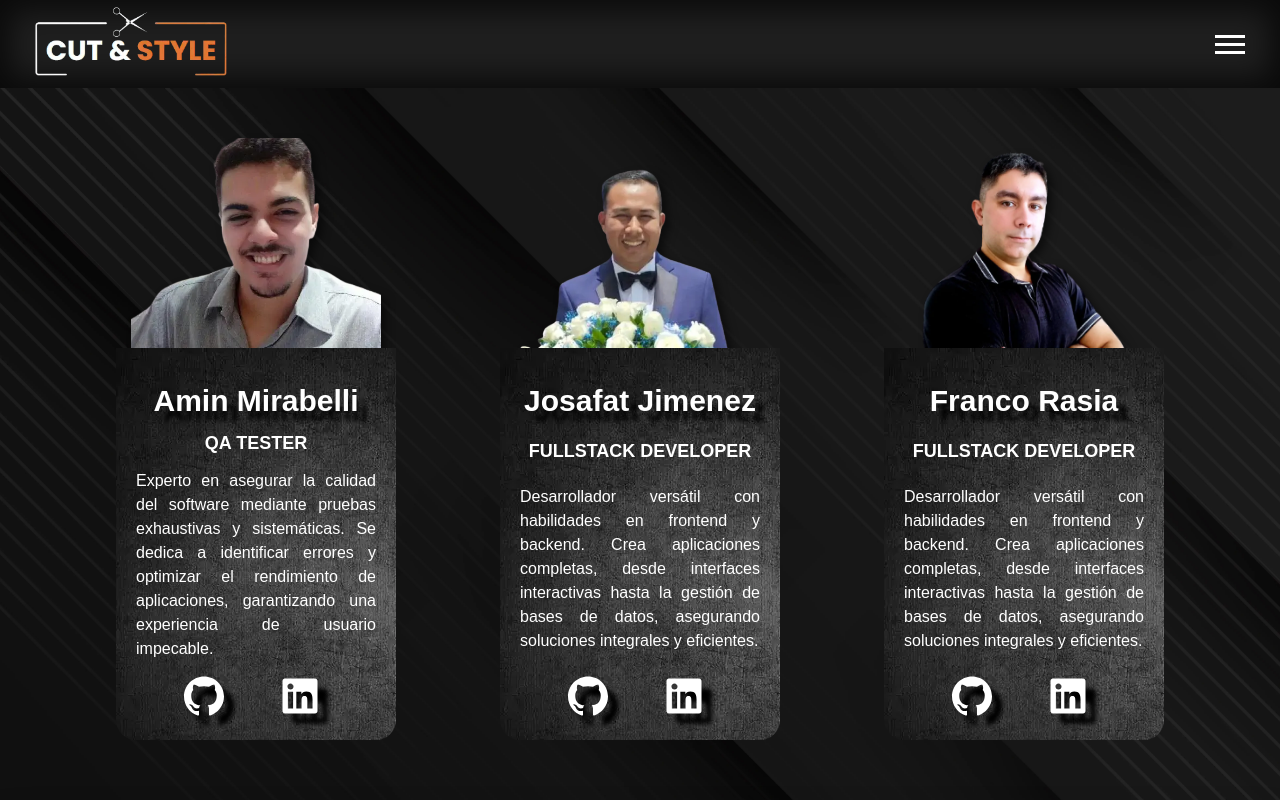
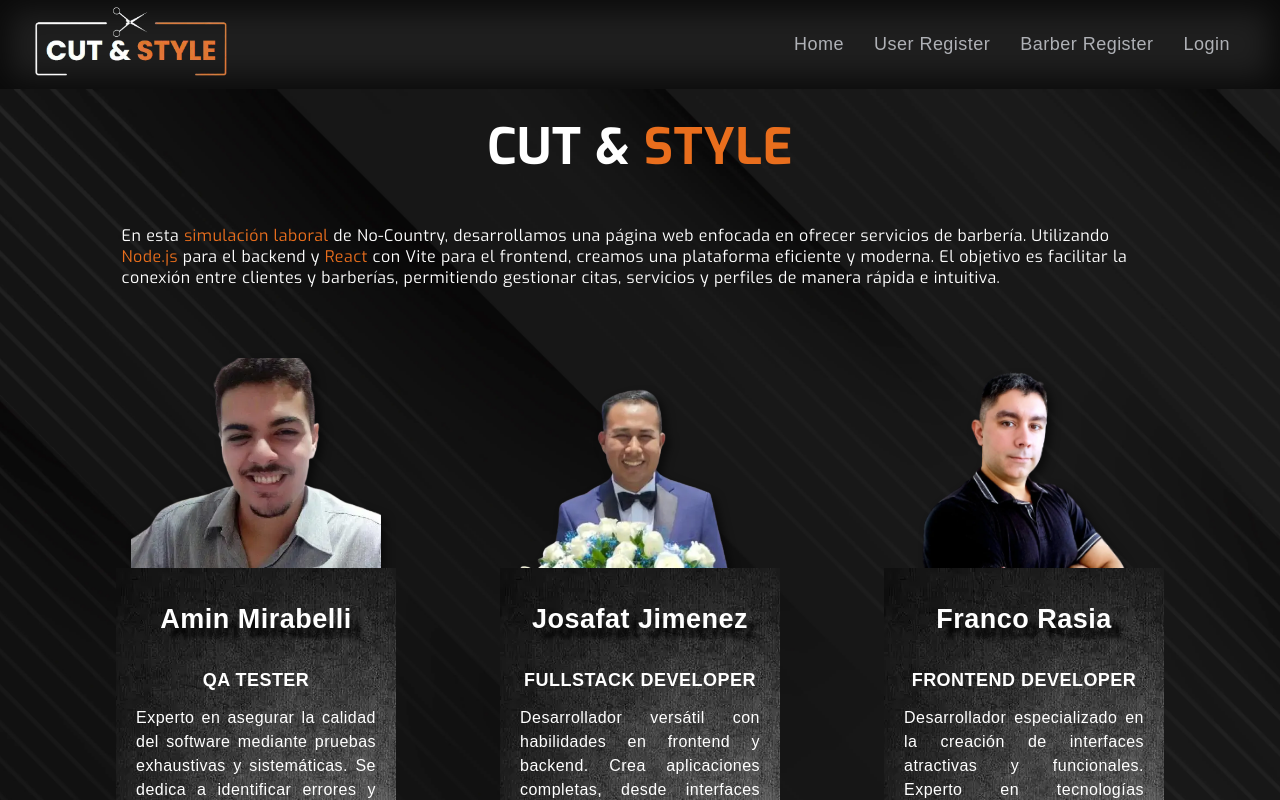
Before and after one commit to FraNkoRasia/CUT-STYLE, a React (Vite) app in the folder frontend/: page /about in a window 1280 px wide. Shown: the top 800 px of the page. Built offline with nearby package versions, Linux system fonts and the light colour scheme.

Commit message:
creo modal en la vista BarberShop

```diff
--- a/frontend/src/Components/About/About.css
+++ b/frontend/src/Components/About/About.css
@@ -16,21 +16,40 @@
     justify-content: center;
     flex-wrap: wrap;
     align-items: stretch;
-    /* Esto asegura que todas las cartas tengan la misma altura */
+      width: 90%;
+    margin: 0 auto 5rem;
+}
+
+.card-container h1 {
     width: 90%;
-    margin: 0 auto 5rem;
+    text-align: center;
+    margin: 25px 0;
+    font-size: 40px;
+    font-weight: 700;
+    font-family: 'Exo', sans-serif;
+    color: white;
+
+}
+
+.card-container h2 {
+    width: 90%;
+    margin: 20px auto;
+    color: white;
+    font-size: 14px;
+}
+
+.card-container span {
+    color: #E96E1D;
 }
 
 .card {
     display: flex;
     flex-direction: column;
     justify-content: space-between;
-    /* Distribuye el contenido entre la parte superior y la inferior */
     width: 290px;
     margin: 10px;
     transition: all 300ms;
     flex-grow: 1;
-    /* Permite que las tarjetas se estiren al mismo tamaño */
 }
 
 .card .cover {
@@ -76,8 +95,7 @@
     display: flex;
     flex-direction: column;
     justify-content: space-between;
-    /* Asegura que los íconos estén abajo */
-    flex-grow: 1;
+     flex-grow: 1;
     max-width: 280px;
     margin: auto;
     font-family: "Monserrat", sans-serif;
@@ -89,7 +107,6 @@
     justify-content: center;
     gap: 3rem;
     margin-top: auto;
-    /* Asegura que el contenedor de íconos esté al final */
     margin: 15px 0 0;
 }
 
@@ -97,7 +114,7 @@
     margin-top: 1rem;
     font-weight: bold;
     text-align: center;
-    font-size: 30px;
+    font-size: 27px;
     filter: drop-shadow(10px 10px 2px rgb(0, 0, 0));
     transition: transform 0.4s ease;
 }
@@ -109,10 +126,8 @@
 .card .description .desc {
     font-size: 13px;
     line-height: 1.5;
-    /* Mejora la distribución del texto */
-    text-align: justify;
-    /* Ajusta el texto a ambos lados del contenedor */
-}
+     text-align: justify;
+   }
 
 .roldev {
     text-align: center;
@@ -140,4 +155,11 @@
     .card .description .desc {
         font-size: 16px;
     }
+
+    .card-container h1 {
+        font-size: 50px;
+    }
+    .card-container h2 {
+        font-size: 16px;
+    }
 }
--- a/frontend/src/Components/About/About.jsx
+++ b/frontend/src/Components/About/About.jsx
@@ -10,6 +10,14 @@ export default function About() {
     return (
         <div className="about-container">
             <div className='card-container'>
+                <h1>CUT & <span>STYLE</span></h1>
+                <h2>
+                    En esta <span>simulación laboral</span>  de No-Country, desarrollamos una página
+                    web enfocada en ofrecer servicios de barbería. Utilizando <span>Node.js </span>
+                    para el backend y <span>React</span> con Vite para el frontend, creamos una
+                    plataforma eficiente y moderna. El objetivo es facilitar la conexión
+                    entre clientes y barberías, permitiendo gestionar citas, servicios
+                    y perfiles de manera rápida e intuitiva.</h2>
                 {/* Card 1 */}
                 <div className="card">
                     <div className="cover">
@@ -61,12 +69,12 @@ export default function About() {
                     </div>
                     <div className="description">
                         <h2>Franco Rasia</h2>
-                        <p className='roldev'>FULLSTACK DEVELOPER</p>
+                        <p className='roldev'>FRONTEND DEVELOPER</p>
                         <p className='desc'>
-                            Desarrollador versátil con habilidades en frontend y backend.
-                            Crea aplicaciones completas, desde interfaces interactivas
-                            hasta la gestión de bases de datos, asegurando soluciones
-                            integrales y eficientes.</p>
+                            Desarrollador especializado en la creación de interfaces
+                            atractivas y funcionales. Experto en tecnologías modernas
+                            como React y CSS, enfocado en ofrecer experiencias de usuario
+                            intuitivas y eficientes.</p>
                         <div>
                             <a className='iconogithub' href="https://github.com/FraNkoRasia?tab=repositories"><ImGithub size={40} /></a>
                             <a className='iconolinkedin' href="https://www.linkedin.com/in/francorasia/"><FaLinkedin size={40} /></a>
--- a/frontend/src/Components/BarberShop/BarberShop.css
+++ b/frontend/src/Components/BarberShop/BarberShop.css
@@ -98,6 +98,91 @@
     max-width: 220px;
 }
 
+/* MODAL */
+.modal-over {
+    position: fixed;
+    top: 0;
+    left: 0;
+    width: 100vw;
+    height: 100vh;
+    background: rgba(0, 0, 0, 0.7);
+    display: flex;
+    justify-content: center;
+    align-items: center;
+    z-index: 1000;
+}
+
+.modal {
+    background: #0D0D0D;
+    color: #fff;
+    padding: 2rem;
+    border-radius: 8px;
+    box-shadow: 0 4px 80px rgba(222, 104, 1, 0.3);
+    width: 90%;
+    max-width: 600px;
+    position: relative;
+}
+
+.close-modal {
+    position: absolute;
+    top: 10px;
+    right: 10px;
+    background: none;
+    border: none;
+    font-size: 1.5rem;
+    color: #fff;
+    cursor: pointer;
+}
+
+.modal h2 {
+    text-align: center;
+    margin-bottom: 1.5rem;
+    font-family: "Exo", sans-serif;
+    font-weight: 700;
+    font-size: clamp(20px, 3.493vw, 25px);
+}
+
+.modalForm-row input,
+select {
+    margin-bottom: 1rem;
+}
+
+.modalForm-row label {
+    color: #bbb;
+    margin-bottom: 0.5rem;
+}
+
+
+.modalForm-row input,
+.modalForm-row select {
+    background-color: #333;
+    border: none;
+    padding: 0.5rem;
+    color: #fff;
+    margin-top: 0.5rem;
+    width: 100%;
+}
+
+.modalForm-row input:focus,
+.modalForm-row select:focus {
+    outline: none;
+    border: 1px solid #ffa500;
+}
+
+@media (min-width: 500px) {
+    .modalForm-row {
+        display: flex;
+        justify-content: space-between;
+        gap: 1rem;
+    }
+
+    .modalForm-row label {
+        flex: 1;
+        display: flex;
+        flex-direction: column;
+        color: #bbb;
+    }
+}
 
 @media (min-width: 1024px) {
     .barbershop-container section {
@@ -118,4 +203,16 @@
         margin-bottom: clamp(32px, 3.33vw, 90px);
         font-size: clamp(27px, 3.225vw, 36px);
     }
+
+    .modalForm-container h2 {
+        font-size: clamp(24px, 3.493vw, 28px);
+    }
+
+
 }
+
+@media (min-width: 1200px) {
+    .modalForm-container h2 {
+        font-size: clamp(27px, 3.225vw, 36px);
+    }
+}
--- a/frontend/src/Components/BarberShop/BarberShop.jsx
+++ b/frontend/src/Components/BarberShop/BarberShop.jsx
@@ -1,4 +1,4 @@
-import React from 'react'
+import React, { useState } from 'react';
 import '../BarberShop/BarberShop.css'
 import Boton from '../Boton/Boton'
 import estilo1 from '/estilo1.webp'
@@ -7,8 +7,71 @@ import estilo3 from '/estilo3.webp'
 import estilo4 from '/estilo4.webp'
 
 export default function BarberShop() {
+    const [showModal, setShowModal] = useState(false);
+
+    const openModal = () => {
+        setShowModal(true);
+    };
+
+    const closeModal = () => {
+        setShowModal(false);
+    };
+
     return (
         <main className='barbershop-container'>
+            {showModal && (
+                <div className="modal-over">
+                    <div className="modal ">
+                        <button className="close-modal" onClick={closeModal}>✖</button> {/* Botón de cierre */}
+                        <h2>APPOINTMENT FORM</h2>
+                        <form>
+                            <div className="modalForm-row">
+                                <label>
+                                    Your Name
+                                    <input type="text" name="name" placeholder='Enter your name' required />
+                                </label>
+                                <label>
+                                    Email
+                                    <input type="email" name="email" placeholder='Enter your email' required />
+                                </label>
+                            </div>
+                            <div className="modalForm-row">
+                                <label>
+                                    Phone Number
+                                    <input type="tel" name="phone" placeholder='Enter your Phone' required />
+                                </label>
+                                <label>
+                                    Date
+                                    <input type="date" name="appointmentDate" required />
+                                </label>
+                            </div>
+                            <div className="modalForm-row">
+                                <label>
+                                    Select Service
+                                    <select name="service" required>
+                                        <option value="hairstyling">Hair Styling</option>
+                                        <option value="haircut">Hair Cut</option>
+                                        <option value="beardtrim">Beard Trim</option>
+                                        <option value="hairwash">Hair Wash</option>
+                                    </select>
+                                </label>
+                                <label>
+                                    Select Barber
+                                    <select name="barber" required>
+                                        <option value="barber1">Barber 1</option>
+                                        <option value="barber2">Barber 2</option>
+                                        <option value="barber3">Barber 3</option>
+                                    </select>
+                                </label>
+                            </div>
+                            <div className="modal-buttons">
+                                <button type="submit" className="boton custom-class">Book Appointment</button>
+                            </div>
+                        </form>
+                    </div>
+                </div>
+            )}
+
             <div className="banner-container">
                 <img className="bannerPeluqueria" src="" alt="" />
                 <h1 className="servicesTitle">SERVICES</h1>
@@ -35,7 +98,7 @@ export default function BarberShop() {
                                 <li>Trendy and Versatile</li>
                                 <li>Finishing Touches</li>
                             </ul>
-                            <Boton texto="Book Appointment" className="boton custom-class" />
+                            <Boton texto="Book Appointment" className="boton custom-class" onClick={openModal} />
 
                         </div>
                     </div>
@@ -58,7 +121,7 @@ export default function BarberShop() {
                                 <li>Clean and Precise</li>
                                 <li>Refresh and Transform</li>
                             </ul>
-                            <Boton texto="Book Appointment" className="boton custom-class" />
+                            <Boton texto="Book Appointment" className="boton custom-class" onClick={openModal} />
                         </div>
                     </div>
 
@@ -80,7 +143,7 @@ export default function BarberShop() {
                                 <li>Grooming and Maintenance</li>
                                 <li>Personalized Advice</li>
                             </ul>
-                            <Boton texto="Book Appointment" className="boton custom-class" />
+                            <Boton texto="Book Appointment" className="boton custom-class" onClick={openModal} />
                         </div>
                     </div>
 
@@ -101,7 +164,7 @@ export default function BarberShop() {
                                 <li>Relaxation and Rejuvenation</li>
                                 <li>Healthy Hair Care</li>
                             </ul>
-                            <Boton texto="Book Appointment" className="boton custom-class" />
+                            <Boton texto="Book Appointment" className="boton custom-class" onClick={openModal} />
                         </div>
                     </div>
                 </div>
--- a/frontend/src/Components/Header/Header.css
+++ b/frontend/src/Components/Header/Header.css
@@ -144,6 +144,25 @@ nav {
     .logo img {
         width: 180px;
     }
+      .hamburguesita {
+        display: none;
+    }
+
+    .ul {
+        display: flex;
+        opacity: 1;
+        position: static;
+        background: none;
+        width: auto;
+        box-shadow: none;
+        padding: 0;
+        margin: auto 0;
+    }
+
+    .ul li {
+        margin: 0 15px;
+        font-size: 18px;
+    }
 }
 
 @media (min-width: 1024px) {
--- a/frontend/src/Components/Home/Home.css
+++ b/frontend/src/Components/Home/Home.css
@@ -190,6 +190,10 @@
     .parrafo .contenido .parrafo3 {
         font-size: clamp(90px, 7.135vw, 180px);
     }
+
+    .leaflet-map {
+        width: 80%;
+    }
 }
 
 @media (min-width: 1024px) {
@@ -200,11 +204,17 @@
     .parrafo .contenido .parrafo4 {
         font-size: 17px;
     }
+    .leaflet-map {
+        width: 70%;
+    }
 }
 
 @media (min-width: 1280px) {
     .parrafo .contenido .parrafo2 {
         font-size: clamp(48px, 5.273vw, 64px);
+    }
+    .leaflet-map {
+        width: 60%;
     }
 }
 
--- a/frontend/src/Components/Home/Home.jsx
+++ b/frontend/src/Components/Home/Home.jsx
@@ -6,10 +6,8 @@ import { useNavigate } from 'react-router-dom';
 import 'leaflet/dist/leaflet.css';
 import '../Home/Home.css';
 
-// Establece el elemento de la aplicación para el modal
 Modal.setAppElement('#root');
 
-// Configuración del icono para evitar errores con los marcadores
 delete L.Icon.Default.prototype._getIconUrl;
 L.Icon.Default.mergeOptions({
     iconRetinaUrl: 'https://cdnjs.cloudflare.com/ajax/libs/leaflet/1.7.1/images/marker-icon-2x.png',
@@ -18,26 +16,29 @@ L.Icon.Default.mergeOptions({
 });
 
 export default function Home() {
-  // Define una referencia para el mapa
     const mapRef = useRef(null);
-
-  // Estado para el modal
     const [modalIsOpen, setModalIsOpen] = useState(false);
     const [modalContent, setModalContent] = useState({});
-  const navigate = useNavigate();  // Hook para navegación
+    const navigate = useNavigate();
 
-  // Función para navegar a la página del estilista
     const handleNavigateToStylist = () => {
         navigate('/barbershop');
     };
-  // Función para deslizar hasta el mapa
+
     const handleScrollToMap = () => {
         if (mapRef.current) {
             mapRef.current.scrollIntoView({ behavior: 'smooth' });
         }
     };
 
-  // Define las posiciones de los marcadores (latitud, longitud)
+    // Function to scroll to the top of the page
+    const handleScrollToTop = () => {
+        window.scrollTo({
+            top: 0,
+            behavior: 'smooth' // Add a smooth scrolling effect
+        });
+    };
+
     const markers = [
         {
             position: [-33.12233329038794, -64.35634635208058],
@@ -59,13 +60,11 @@ export default function Home() {
         },
     ];
 
-  // Función para abrir el modal
     const openModal = (marker) => {
         setModalContent(marker);
         setModalIsOpen(true);
     };
 
-  // Función para cerrar el modal
     const closeModal = () => {
         setModalIsOpen(false);
     };
@@ -84,7 +83,6 @@ export default function Home() {
                     <div className="contenedor-izquierda">
                         <Boton texto="Barber Map" onClick={handleScrollToMap} className="boton" />
                     </div>
-
                 </div>
             </div>
 
@@ -114,7 +112,6 @@ export default function Home() {
                 </MapContainer>
             </div>
 
-
             <Modal
                 isOpen={modalIsOpen}
                 onRequestClose={closeModal}
@@ -123,14 +120,12 @@ export default function Home() {
             >
                 <h2 className='titleStylist'>{modalContent.text}</h2>
                 <div className='modalsin'>
-
                     <div className='infoStylist'>
                         <p>We provide hair cuts, hairstyles, coloring, straightening,
                             hair and scalp care treatments,
                             in addition to personalized advice for each type of hair,
                             with professional products that improve hair style and health.</p>
                     </div>
-
                     <img src={modalContent.imageUrl} alt={modalContent.text} />
                 </div>
 
@@ -141,10 +136,11 @@ export default function Home() {
                     <p>📍 Fake Street 123, City, Country</p>
                 </div>
 
-        <Boton texto={modalContent.buttonText} onClick={handleNavigateToStylist} className="boton" />
-
+                <Boton texto={modalContent.buttonText} onClick={() => {
+                    handleNavigateToStylist();
+                    handleScrollToTop(); // Scroll to top after navigation
+                }} className="boton" />
             </Modal>
-
         </div>
     );
 }
--- a/frontend/src/index.css
+++ b/frontend/src/index.css
@@ -40,9 +40,9 @@ body,
   flex-direction: column;
   margin: 0;
   color: rgb(0, 0, 0);
-  font-family: 'Source Sans Pro', sans-serif;
+  font-family: 'Exo', sans-serif;
   scroll-behavior: smooth;
-
+  letter-spacing: 0.48px;
  }
 
 ol, ul {
```
Lines whose indentation alone changed are shown as unchanged.
